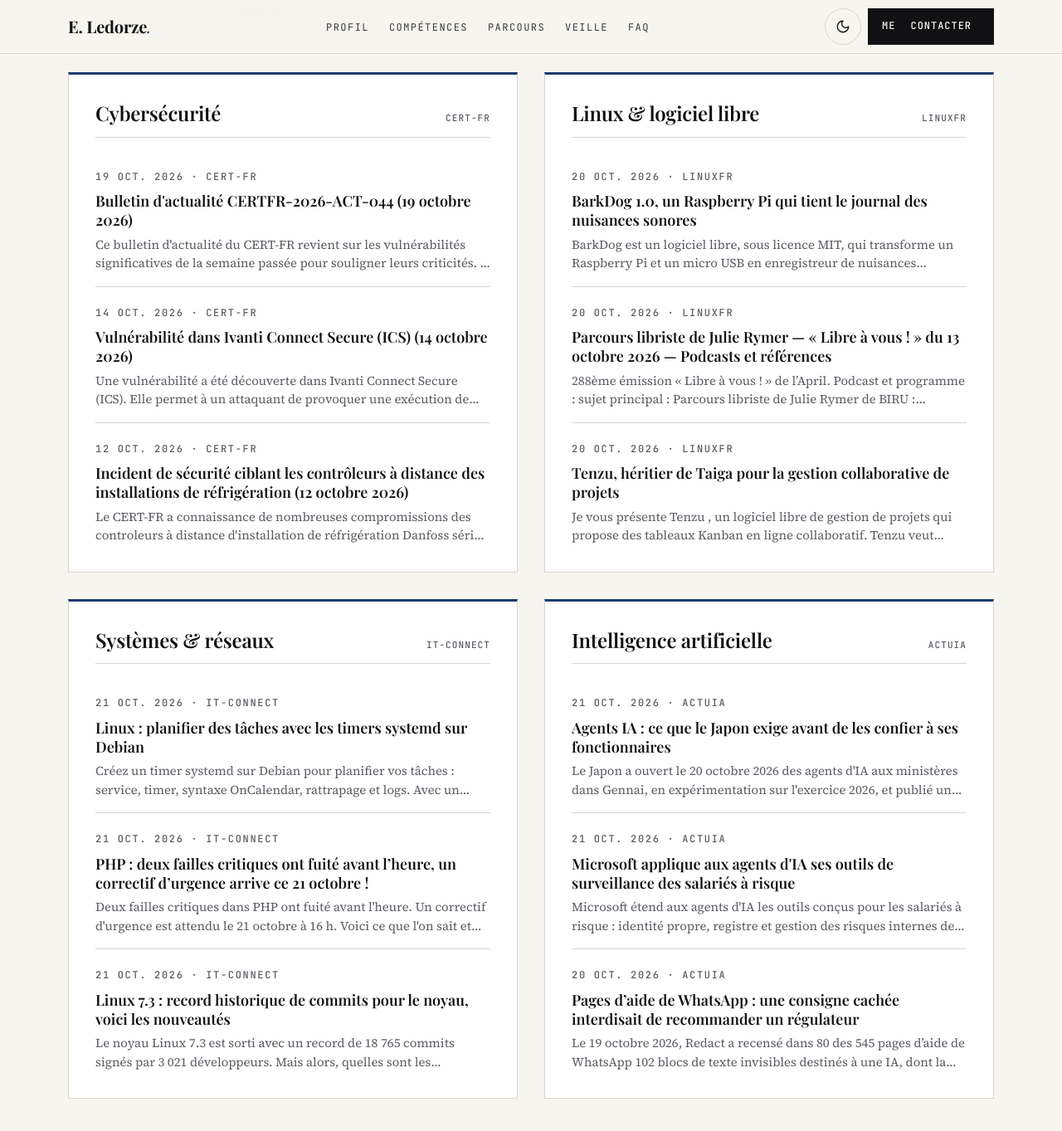
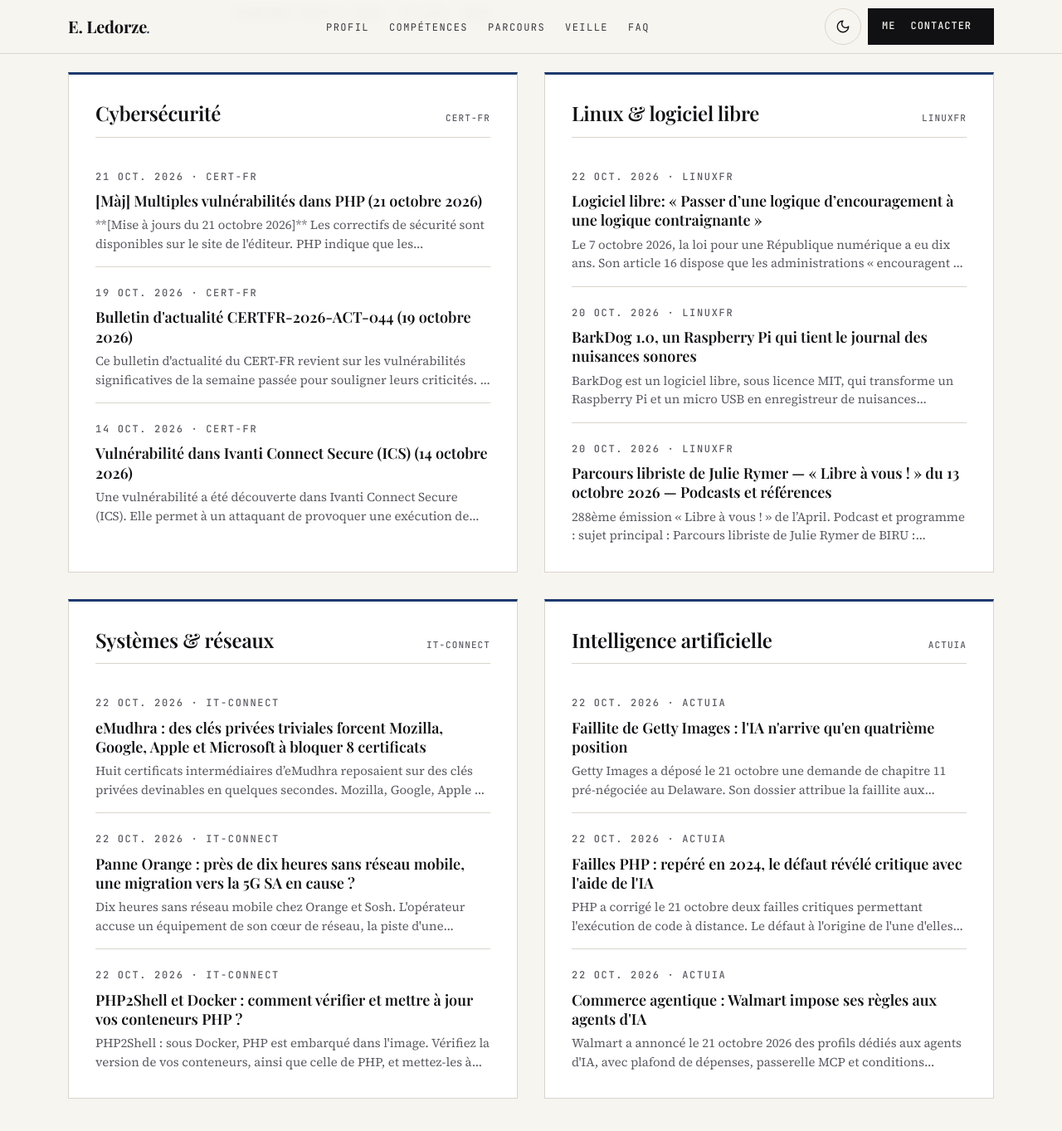
Before and after one commit to TheDringe54-lab/TheDringe54-lab.github.io, a Jekyll site: the page built from index.html, in a window 1280 px wide and 1400 px high, scrolled down 4337 px. Shown: the top 1363 px of the window at 83% size. Built offline with Jekyll 4.4.1, drawn with Linux system fonts in a browser that asks for light colours.

Commit message:
Veille techno : mise à jour automatique

```diff
--- a/_data/veille.json
+++ b/_data/veille.json
@@ -1,11 +1,18 @@
 {
-  "mise_a_jour": "2026-10-21",
+  "mise_a_jour": "2026-10-22",
   "themes": [
     {
       "id": "cyber",
       "titre": "Cybersécurité",
       "titre_en": "Cybersecurity",
       "articles": [
+        {
+          "titre": "[Màj] Multiples vulnérabilités dans PHP (21 octobre 2026)",
+          "lien": "https://www.cert.ssi.gouv.fr/alerte/CERTFR-2026-ALE-014/",
+          "source": "CERT-FR",
+          "date": "2026-10-21",
+          "resume": "**[Mise à jours du 21 octobre 2026]** Les correctifs de sécurité sont disponibles sur le site de l'éditeur. PHP indique que les vulnérabilités CVE-2026-109618…"
+        },
         {
           "titre": "Bulletin d'actualité CERTFR-2026-ACT-044 (19 octobre 2026)",
           "lien": "https://www.cert.ssi.gouv.fr/actualite/CERTFR-2026-ACT-044/",
@@ -19,13 +26,6 @@
           "source": "CERT-FR",
           "date": "2026-10-14",
           "resume": "Une vulnérabilité a été découverte dans Ivanti Connect Secure (ICS). Elle permet à un attaquant de provoquer une exécution de code arbitraire à distance, une…"
-        },
-        {
-          "titre": "Incident de sécurité ciblant les contrôleurs à distance des installations de réfrigération (12 octobre 2026)",
-          "lien": "https://www.cert.ssi.gouv.fr/alerte/CERTFR-2026-ALE-012/",
-          "source": "CERT-FR",
-          "date": "2026-10-12",
-          "resume": "Le CERT-FR a connaissance de nombreuses compromissions des controleurs à distance d'installation de réfrigération Danfoss série AK-SM, AK-SC ainsi que Copeland…"
         }
       ]
     },
@@ -34,6 +34,13 @@
       "titre": "Linux & logiciel libre",
       "titre_en": "Linux & open source",
       "articles": [
+        {
+          "titre": "Logiciel libre: « Passer d’une logique d’encouragement à une logique contraignante »",
+          "lien": "https://linuxfr.org/news/logiciel-libre-passer-d-une-logique-d-encouragement-a-une-logique-contraignante",
+          "source": "LinuxFR",
+          "date": "2026-10-22",
+          "resume": "Le 7 octobre 2026, la loi pour une République numérique a eu dix ans. Son article 16 dispose que les administrations « encouragent » l'utilisation des…"
+        },
         {
           "titre": "BarkDog 1.0, un Raspberry Pi qui tient le journal des nuisances sonores",
           "lien": "https://linuxfr.org/news/barkdog-1-0-un-raspberry-pi-qui-tient-le-journal-des-nuisances-sonores",
@@ -47,13 +54,6 @@
           "source": "LinuxFR",
           "date": "2026-10-20",
           "resume": "288ème émission « Libre à vous ! » de l’April. Podcast et programme : sujet principal : Parcours libriste de Julie Rymer de BIRU : interview d’une seule…"
-        },
-        {
-          "titre": "Tenzu, héritier de Taiga pour la gestion collaborative de projets",
-          "lien": "https://linuxfr.org/news/tenzu-heritier-de-taiga-pour-la-gestion-collaborative-de-projets",
-          "source": "LinuxFR",
-          "date": "2026-10-20",
-          "resume": "Je vous présente Tenzu , un logiciel libre de gestion de projets qui propose des tableaux Kanban en ligne collaboratif. Tenzu veut offrir une expérience de…"
         }
       ]
     },
@@ -63,25 +63,25 @@
       "titre_en": "Systems & networks",
       "articles": [
         {
-          "titre": "Linux : planifier des tâches avec les timers systemd sur Debian",
-          "lien": "https://www.it-connect.fr/tuto-timer-systemd-debian-planifier-tache/",
+          "titre": "eMudhra : des clés privées triviales forcent Mozilla, Google, Apple et Microsoft à bloquer 8 certificats",
+          "lien": "https://www.it-connect.fr/emudhra-certificats-intermediaires-cles-privees-compromises/",
           "source": "IT-Connect",
-          "date": "2026-10-21",
-          "resume": "Créez un timer systemd sur Debian pour planifier vos tâches : service, timer, syntaxe OnCalendar, rattrapage et logs. Avec un comparatif complet face à cron…"
+          "date": "2026-10-22",
+          "resume": "Huit certificats intermédiaires d’eMudhra reposaient sur des clés privées devinables en quelques secondes. Mozilla, Google, Apple et Microsoft les bloquent. Le…"
         },
         {
-          "titre": "PHP : deux failles critiques ont fuité avant l’heure, un correctif d’urgence arrive ce 21 octobre !",
-          "lien": "https://www.it-connect.fr/php-failles-critiques-rce-cve-2026-109618-cve-2026-109619/",
+          "titre": "Panne Orange : près de dix heures sans réseau mobile, une migration vers la 5G SA en cause ?",
+          "lien": "https://www.it-connect.fr/panne-orange-sosh-coeur-reseau-5g-migration/",
           "source": "IT-Connect",
-          "date": "2026-10-21",
-          "resume": "Deux failles critiques dans PHP ont fuité avant l'heure. Un correctif d'urgence est attendu le 21 octobre à 16 h. Voici ce que l'on sait et comment se…"
+          "date": "2026-10-22",
+          "resume": "Dix heures sans réseau mobile chez Orange et Sosh. L'opérateur accuse un équipement de son cœur de réseau, la piste d'une migration 5G ratée est sérieuse. Le…"
         },
         {
-          "titre": "Linux 7.3 : record historique de commits pour le noyau, voici les nouveautés",
-          "lien": "https://www.it-connect.fr/noyau-linux-7-3-record-historique-de-commits/",
+          "titre": "PHP2Shell et Docker : comment vérifier et mettre à jour vos conteneurs PHP ?",
+          "lien": "https://www.it-connect.fr/php2shell-docker-mettre-a-jour-images-conteneurs-php/",
           "source": "IT-Connect",
-          "date": "2026-10-21",
-          "resume": "Le noyau Linux 7.3 est sorti avec un record de 18 765 commits signés par 3 021 développeurs. Mais alors, quelles sont les nouveautés à retenir ? Le post Linux…"
+          "date": "2026-10-22",
+          "resume": "PHP2Shell : sous Docker, PHP est embarqué dans l'image. Vérifiez la version de vos conteneurs, ainsi que celle de PHP, et mettez-les à jour pour vous protéger…"
         }
       ]
     },
@@ -91,25 +91,25 @@
       "titre_en": "Artificial intelligence",
       "articles": [
         {
-          "titre": "Agents IA : ce que le Japon exige avant de les confier à ses fonctionnaires",
-          "lien": "https://www.actuia.com/actualite/agents-ia-ce-que-le-japon-exige-avant-de-les-confier-a-ses-fonctionnaires/",
+          "titre": "Faillite de Getty Images : l'IA n'arrive qu'en quatrième position",
+          "lien": "https://www.actuia.com/actualite/faillite-de-getty-images-lia-narrive-quen-quatrieme-position/",
           "source": "ActuIA",
-          "date": "2026-10-21",
-          "resume": "Le Japon a ouvert le 20 octobre 2026 des agents d'IA aux ministères dans Gennai, en expérimentation sur l'exercice 2026, et publié un référentiel qui fixe les…"
+          "date": "2026-10-22",
+          "resume": "Getty Images a déposé le 21 octobre une demande de chapitre 11 pré-négociée au Delaware. Son dossier attribue la faillite aux warrants, à la fusion manquée…"
         },
         {
-          "titre": "Microsoft applique aux agents d'IA ses outils de surveillance des salariés à risque",
-          "lien": "https://www.actuia.com/actualite/microsoft-applique-aux-agents-dia-ses-outils-de-surveillance-des-salaries-a-risque/",
+          "titre": "Failles PHP : repéré en 2024, le défaut révélé critique avec l'aide de l'IA",
+          "lien": "https://www.actuia.com/actualite/failles-php-repere-en-2024-le-defaut-revele-critique-avec-laide-de-lia/",
           "source": "ActuIA",
-          "date": "2026-10-21",
-          "resume": "Microsoft étend aux agents d'IA les outils conçus pour les salariés à risque : identité propre, registre et gestion des risques internes de Purview, en…"
+          "date": "2026-10-22",
+          "resume": "PHP a corrigé le 21 octobre deux failles critiques permettant l'exécution de code à distance. Le défaut à l'origine de l'une d'elles était connu depuis 2024 et…"
         },
         {
-          "titre": "Pages d’aide de WhatsApp : une consigne cachée interdisait de recommander un régulateur",
-          "lien": "https://www.actuia.com/actualite/pages-daide-de-whatsapp-une-consigne-cachee-interdisait-de-recommander-un-regulateur/",
+          "titre": "Commerce agentique : Walmart impose ses règles aux agents d'IA",
+          "lien": "https://www.actuia.com/actualite/commerce-agentique-walmart-impose-ses-regles-aux-agents-dia/",
           "source": "ActuIA",
-          "date": "2026-10-20",
-          "resume": "Le 19 octobre 2026, Redact a recensé dans 80 des 545 pages d’aide de WhatsApp 102 blocs de texte invisibles destinés à une IA, dont la consigne de ne…"
+          "date": "2026-10-22",
+          "resume": "Walmart a annoncé le 21 octobre 2026 des profils dédiés aux agents d'IA, avec plafond de dépenses, passerelle MCP et conditions d'utilisation permettant de…"
         }
       ]
     }
```
